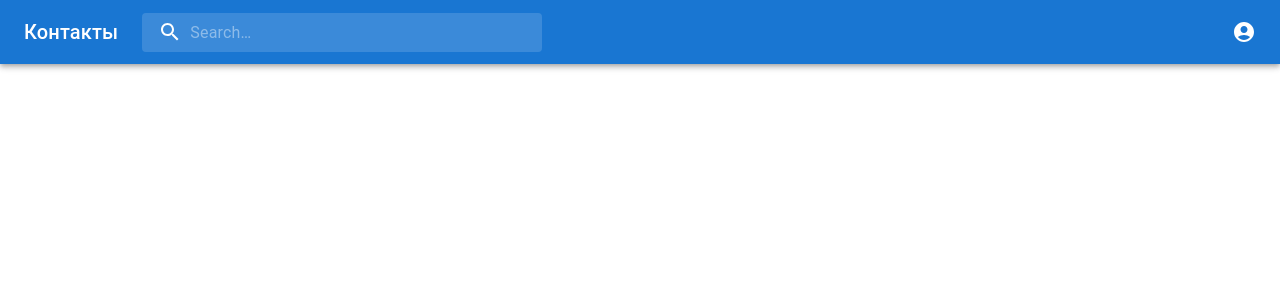
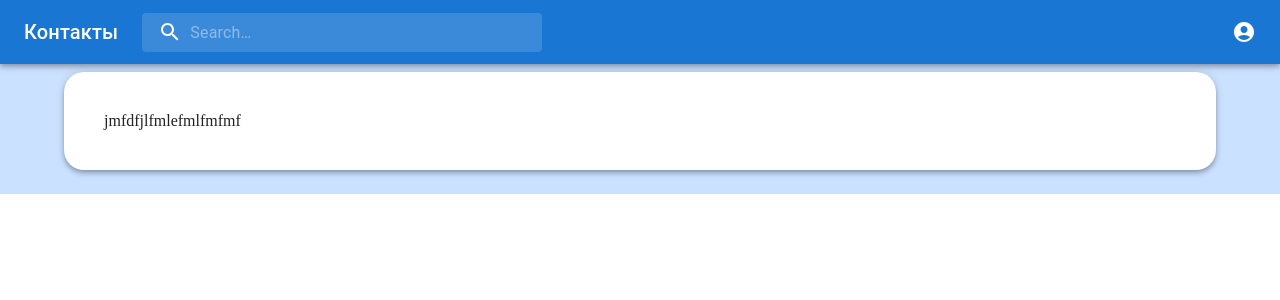
Before and after one commit to tuddev/phones-list, a React app: page / in a window 1280 px wide. Shown: the top 300 px of the page. Built offline with nearby package versions, Linux system fonts and the light colour scheme.

Commit message:
feat(container-content): add Paper component

```diff
--- a/src/components/ContainerContent/container-content.tsx
+++ b/src/components/ContainerContent/container-content.tsx
@@ -1,9 +1,21 @@
-
-import { Container } from '@mui/material';
+import { Container, Paper } from '@mui/material';
 import React from 'react';
 
 export const ContainerContent: React.FC<React.PropsWithChildren> = ({
   children,
 }) => {
-  return <Container>{children}</Container>;
+  return (
+    <Container sx={{ pt: 1, pb: 3 }}>
+      <Paper
+        style={{
+          backgroundColor: '#fff',
+          borderRadius: 20,
+          padding: 40,
+        }}
+        elevation={4}
+      >
+        {children}
+      </Paper>
+    </Container>
+  );
 };
--- a/src/components/MainLayout/main-layout.tsx
+++ b/src/components/MainLayout/main-layout.tsx
@@ -5,7 +5,7 @@ import { MainHeader } from '../MainHeader';
 
 export const MainLayout: React.FC<React.PropsWithChildren> = ({ children }) => {
   return (
-    <div style={{ backgroundColor: '#d0e3e2' }}>
+    <div style={{ backgroundColor: '#CAE1FF' }}>
       <MainHeader />
       <ContainerContent>{children}</ContainerContent>
     </div>
--- a/src/pages/ContactsPage.tsx
+++ b/src/pages/ContactsPage.tsx
@@ -5,6 +5,7 @@ import { MainLayout, ContactsList } from '../components';
 export const ContactsPage: React.FC = () => {
   return <MainLayout>
     <ContactsList />
+    jmfdfjlfmlefmlfmfmf
   </MainLayout>;
 };
 
```
